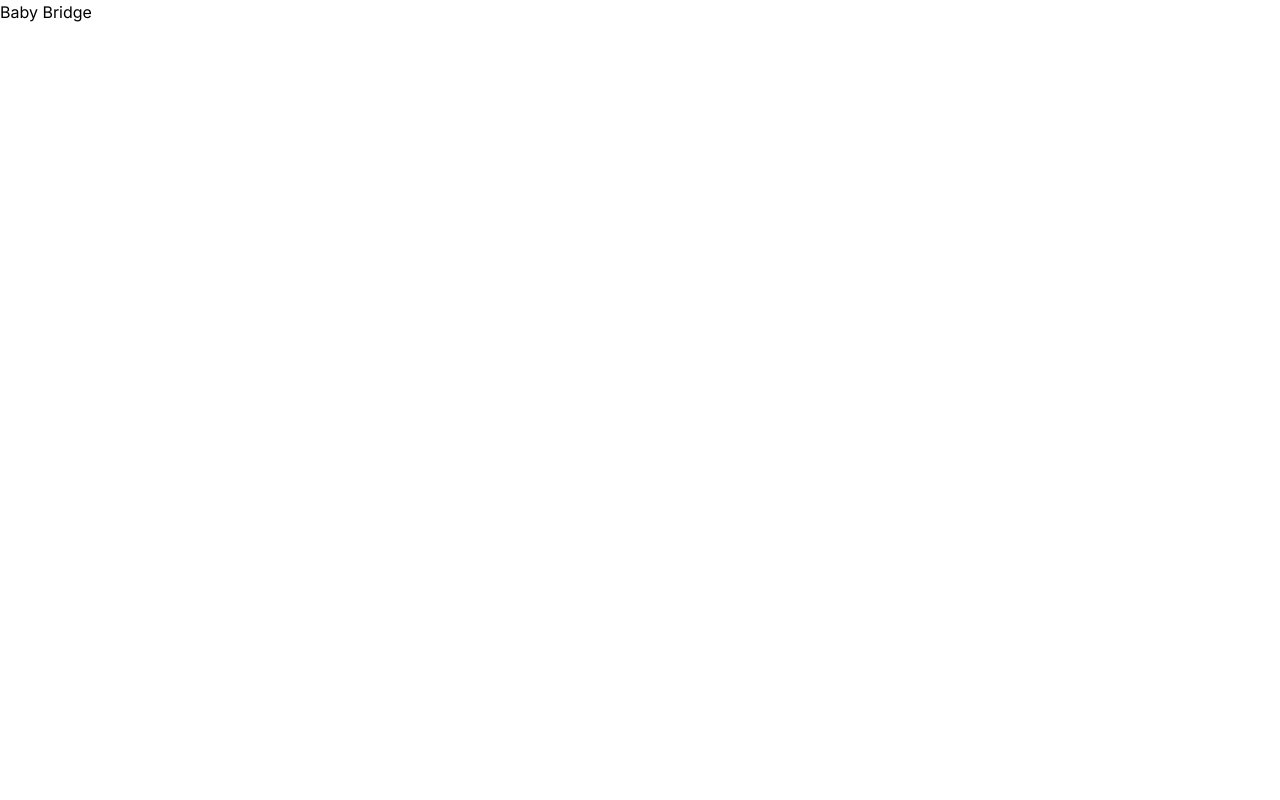
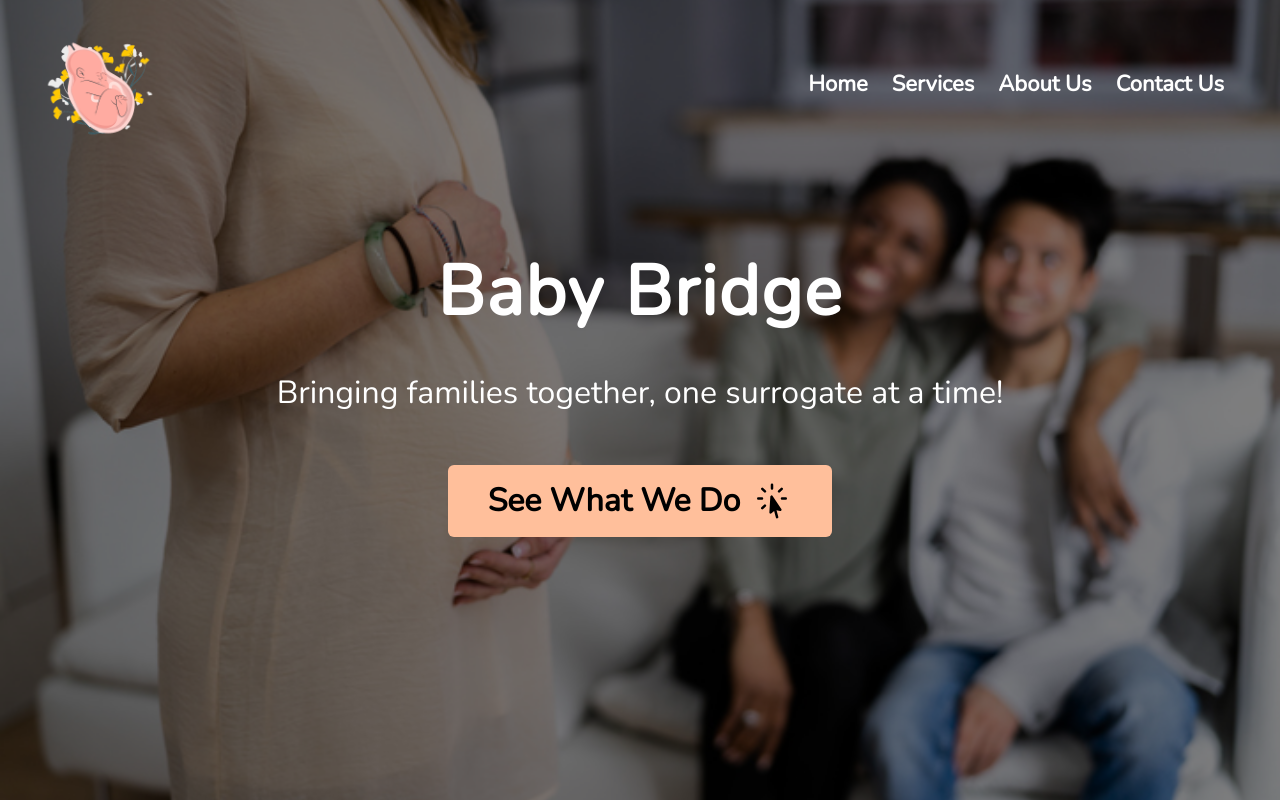
Before and after one commit to rhodinemma/bb-web, a Next.js app: page / in a window 1280 px wide. Built offline with nearby package versions, Linux system fonts and the light colour scheme.

Commit message:
feat: add header and hero sections

```diff
--- /dev/null
+++ b/app/components/Header/Header.tsx
@@ -0,0 +1,58 @@
+"use client";
+
+import Image from 'next/image';
+import React, { useState } from 'react';
+import Logo from "@/public/images/baby.png"
+
+const Header = () => {
+    const [isOpen, setIsOpen] = useState(false);
+
+    return (
+        <header className="fixed w-full top-0 left-0 z-20 text-black bg-white-300/30 sm:flex sm:justify-between sm:items-center sm:px-4 sm:py-3">
+            <div className="container mx-auto py-4 px-6 flex items-center justify-between">
+                <div className="flex items-center justify-between px-4 py-3 sm:p-0">
+                    <div>
+                        <Image src={Logo} alt="BabyBridge" width={120} height={120} />
+                    </div>
+                    <div className="sm:hidden">
+                        <button
+                            onClick={() => setIsOpen(!isOpen)}
+                            type="button"
+                            className="block text-gray-500 hover:text-white focus:text-white focus:outline-none"
+                        >
+                            <svg className="h-6 w-6 fill-black" viewBox="0 0 24 24">
+                                {isOpen ? (
+                                    <path
+                                        fillRule="evenodd"
+                                        d="M18.278 16.864a1 1 0 0 1-1.414 1.414l-4.829-4.828-4.828 4.828a1 1 0 0 1-1.414-1.414l4.828-4.829-4.828-4.828a1 1 0 0 1 1.414-1.414l4.829 4.828 4.828-4.828a1 1 0 1 1 1.414 1.414l-4.828 4.829 4.828 4.828z"
+                                    />
+                                ) : (
+                                    <path
+                                        fillRule="evenodd"
+                                        d="M4 5h16a1 1 0 0 1 0 2H4a1 1 0 1 1 0-2zm0 6h16a1 1 0 0 1 0 2H4a1 1 0 0 1 0-2zm0 6h16a1 1 0 0 1 0 2H4a1 1 0 0 1 0-2z"
+                                    />
+                                )}
+                            </svg>
+                        </button>
+                    </div>
+                </div>
+                <nav className={`px-2 pt-2 pb-4 sm:flex ${isOpen ? 'block' : 'hidden'}`}>
+                    <a href="#" className="block px-2 py-1 text-white font-semibold text-2xl rounded hover:bg-[#FFBF9B] hover:text-black">
+                        Home
+                    </a>
+                    <a href="#" className="mt-1 block px-2 py-1 text-white text-2xl font-semibold rounded hover:bg-[#FFBF9B] hover:text-black sm:mt-0 sm:ml-2">
+                        Services
+                    </a>
+                    <a href="#" className="mt-1 block px-2 py-1 text-white text-2xl font-semibold rounded hover:bg-[#FFBF9B] hover:text-black sm:mt-0 sm:ml-2">
+                        About Us
+                    </a>
+                    <a href="#" className="mt-1 block px-2 py-1 text-white text-2xl font-semibold rounded hover:bg-[#FFBF9B] hover:text-black sm:mt-0 sm:ml-2">
+                        Contact Us
+                    </a>
+                </nav>
+            </div>
+        </header>
+    );
+};
+
+export default Header;
--- /dev/null
+++ b/app/components/Hero/Hero.tsx
@@ -0,0 +1,45 @@
+import Image from "next/image";
+import Banner from "@/public/images/banner.jpg"
+
+const Hero = () => {
+    return (
+        <>
+            <div className="relative h-screen">
+                <Image
+                    src={Banner}
+                    alt="banner"
+                    className="h-full w-full object-cover"
+                />
+                <div className="absolute inset-0 bg-black/50"></div>
+                <div className="absolute inset-0 h-full w-full">
+                    <div className={Classes.container}>
+                        <h1 className={Classes.heading}>
+                            Baby Bridge
+                        </h1>
+                        <h2 className={Classes.subheading}>Bringing families together, one surrogate at a time!</h2>
+                        <center>
+                            <button className={`${Classes.button} flex items-center gap-3`}>
+                                See What We Do <svg xmlns="http://www.w3.org/2000/svg" viewBox="0 0 24 24" fill="currentColor" className="w-10 h-10">
+                                    <path fill-rule="evenodd" d="M12 1.5a.75.75 0 01.75.75V4.5a.75.75 0 01-1.5 0V2.25A.75.75 0 0112 1.5zM5.636 4.136a.75.75 0 011.06 0l1.592 1.591a.75.75 0 01-1.061 1.06l-1.591-1.59a.75.75 0 010-1.061zm12.728 0a.75.75 0 010 1.06l-1.591 1.592a.75.75 0 01-1.06-1.061l1.59-1.591a.75.75 0 011.061 0zm-6.816 4.496a.75.75 0 01.82.311l5.228 7.917a.75.75 0 01-.777 1.148l-2.097-.43 1.045 3.9a.75.75 0 01-1.45.388l-1.044-3.899-1.601 1.42a.75.75 0 01-1.247-.606l.569-9.47a.75.75 0 01.554-.68zM3 10.5a.75.75 0 01.75-.75H6a.75.75 0 010 1.5H3.75A.75.75 0 013 10.5zm14.25 0a.75.75 0 01.75-.75h2.25a.75.75 0 010 1.5H18a.75.75 0 01-.75-.75zm-8.962 3.712a.75.75 0 010 1.061l-1.591 1.591a.75.75 0 11-1.061-1.06l1.591-1.592a.75.75 0 011.06 0z" clip-rule="evenodd" />
+                                </svg>
+
+
+                            </button>
+                        </center>
+                    </div>
+                </div>
+            </div>
+        </>
+    )
+}
+
+export default Hero
+
+const Classes = {
+    container: "pb-8 pt-40 text-primary-dark px-4 lg:px-36 ",
+    heading: "tracking-wide text-7xl font-bold mb-6 text-center mt-20 text-white hover:text-[#FFBF9B] cursor-pointer",
+    subheading: "text-center text-white mb-12 text-4xl cursor-pointer",
+    button: "font-bold text-4xl mb-6 text-black text-center px-10 py-3 rounded-md bg-[#FFBF9B]",
+    categoriesContainer:
+        "flex flex-col lg:flex-row gap-8 justify-between items-center",
+};
--- a/app/globals.css
+++ b/app/globals.css
@@ -1,3 +1,5 @@
+@import url('https://fonts.googleapis.com/css2?family=Comfortaa&family=Libre+Baskerville&family=Lora&family=Montserrat&family=Nunito&family=Outfit&display=swap');
+
 @tailwind base;
 @tailwind components;
 @tailwind utilities;
--- a/app/layout.tsx
+++ b/app/layout.tsx
@@ -1,7 +1,4 @@
 import './globals.css'
-import { Inter } from 'next/font/google'
-
-const inter = Inter({ subsets: ['latin'] })
 
 export const metadata = {
   title: 'Baby Bridge',
@@ -15,7 +12,11 @@ export default function RootLayout({
 }) {
   return (
     <html lang="en">
-      <body className={inter.className}>{children}</body>
+      <body>
+        <main className="min-h-screen font-nun">
+          {children}
+        </main>
+      </body>
     </html>
   )
 }
--- a/app/page.tsx
+++ b/app/page.tsx
@@ -1,7 +1,14 @@
+import Header from "./components/Header/Header";
+import Hero from "./components/Hero/Hero";
+
 export default function Home() {
   return (
     <>
-      <h1>Baby Bridge</h1>
+      <main>
+        <Header />
+
+        <Hero />
+      </main>
     </>
   )
 }
--- a/tailwind.config.js
+++ b/tailwind.config.js
@@ -1,18 +1,37 @@
+const defaultTheme = require("tailwindcss/defaultTheme");
+
 /** @type {import('tailwindcss').Config} */
 module.exports = {
   content: [
-    './pages/**/*.{js,ts,jsx,tsx,mdx}',
-    './components/**/*.{js,ts,jsx,tsx,mdx}',
-    './app/**/*.{js,ts,jsx,tsx,mdx}',
+    "./pages/**/*.{js,ts,jsx,tsx,mdx}",
+    "./components/**/*.{js,ts,jsx,tsx,mdx}",
+    "./app/**/*.{js,ts,jsx,tsx,mdx}",
   ],
   theme: {
     extend: {
-      backgroundImage: {
-        'gradient-radial': 'radial-gradient(var(--tw-gradient-stops))',
-        'gradient-conic':
-          'conic-gradient(from 180deg at 50% 50%, var(--tw-gradient-stops))',
+      fontFamily: {
+        outfit: ["Outfit", "sans-serif"],
+        comf: ["Comfortaa", "sans-serif"],
+        lora: ["Lora", "serif"],
+        nun: ["Nunito", "sans-serif"],
+        libre: ["Libre Baskerville", "serif"],
+        monte: ["Montserrat", "sans-serif"],
+        sans: ["Nunito", ...defaultTheme.fontFamily.sans],
       },
+    },
+    fontSize: {
+      "2xsm": "10px",
+      xsm: "12px",
+      sm: "14px",
+      reg: "16px",
+      lg: "18px",
+      "2xl": "22px",
+      "3xl": "25px",
+      "4xl": "32px",
+      "5xl": "40px",
+      "6xl": "50px",
+      "7xl": "70px",
     },
   },
   plugins: [],
-}
+};
```
Also changed, not shown: public/images/baby.png (added), public/images/banner.jpg (added).
